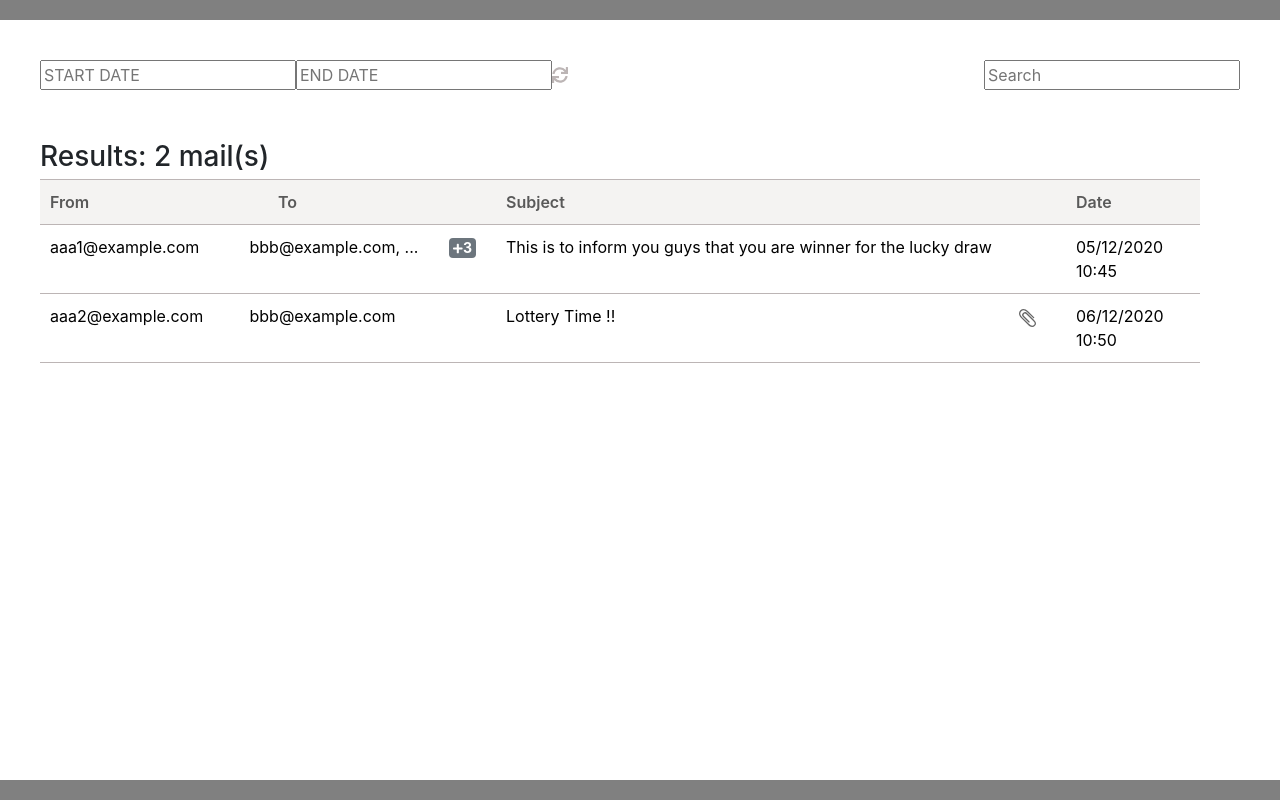
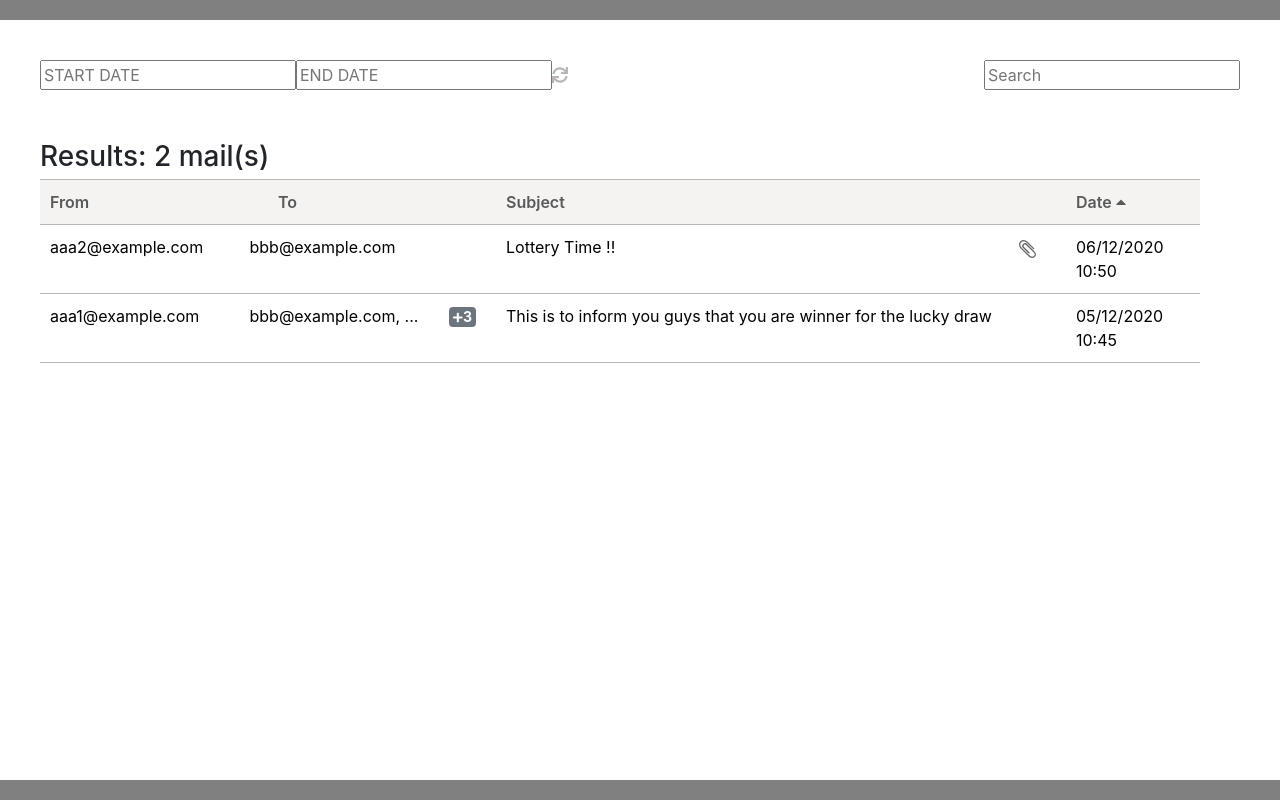
Before and after one commit to Vineeth-Avvaru/mail-archiver, a React (Create React App) app: page /mails in a window 1280 px wide. Built offline with nearby package versions, Linux system fonts and the light colour scheme.

Commit message:
Enums/Date Sort Added

```diff
--- a/src/components/HomeComponent.css
+++ b/src/components/HomeComponent.css
@@ -57,6 +57,10 @@
     width: 10%;
 }
 
+.email-date:hover {
+    cursor: pointer;
+}
+
 .refresh-icon {
     color: #BCB5B5 ;
 }
--- a/src/components/HomeComponent.jsx
+++ b/src/components/HomeComponent.jsx
@@ -4,8 +4,9 @@ import logo from '../logo.png';
 import DatePicker from "react-datepicker";
 import "react-datepicker/dist/react-datepicker.css";
 import Mail from "./MailComponent";
-import { FontAwesomeIcon } from '@fortawesome/react-fontawesome'
-import {faSync } from '@fortawesome/free-solid-svg-icons'
+import { FontAwesomeIcon } from '@fortawesome/react-fontawesome';
+import { faSync, faCaretUp, faCaretDown } from '@fortawesome/free-solid-svg-icons';
+import eOrderType from '../shared/enums/eOrderType';
 
 class Home extends React.Component {
     constructor(props) {
@@ -14,12 +15,14 @@ class Home extends React.Component {
             startDate: null,
             endDate: null,
             mails: this.props.mails,
-            dateFilteredMails : this.props.mails,
-            searchMsg: ""
+            dateFilteredMails: this.props.mails,
+            searchMsg: "",
+            order: eOrderType.normal
         }
 
         this.handleChange = this.handleChange.bind(this);
         this.resetDate = this.resetDate.bind(this);
+        this.changeOrder = this.changeOrder.bind(this);
     }
 
     setStartDate(date) {
@@ -27,8 +30,8 @@ class Home extends React.Component {
     }
 
     setEndDate(date) {
-        this.setState({ endDate: date }, ()=> {
-            if(this.state.startDate != null) {
+        this.setState({ endDate: date }, () => {
+            if (this.state.startDate != null) {
                 let startTime = this.state.startDate.getTime();
                 let endTime = this.state.endDate.getTime();
                 let mailResults = this.props.mails.filter((mail) => {
@@ -36,7 +39,7 @@ class Home extends React.Component {
                     return mailDate >= startTime && mailDate < endTime
                 })
                 console.log(mailResults);
-                this.setState({mails: mailResults , dateFilteredMails: mailResults});
+                this.setState({ mails: mailResults, dateFilteredMails: mailResults });
             }
         });
     }
@@ -45,21 +48,25 @@ class Home extends React.Component {
             startDate: null,
             endDate: null,
         })
-        if(this.state.searchMsg === "") this.setState({mails: this.props.mails})
+        if (this.state.searchMsg === "") this.setState({ mails: this.props.mails })
     }
 
+    changeOrder() {
+        if (this.state.order === eOrderType.normal) this.setState({ order: eOrderType.reverse, mails: this.state.mails.reverse() });
+        else this.setState({ order: eOrderType.normal, mails: this.state.mails.reverse() })
+    }
     handleChange(e) {
         let searchMessage = e.target.value;
-        this.setState({ searchMsg: searchMessage})
-        if(this.state.startDate ===null || this.state.endDate === null) {
-            let mailResults = this.props.mails.filter((mail) => mail.subject.indexOf(searchMessage) !== -1 || mail.body.indexOf(searchMessage)!== -1);
-            this.setState({mails: mailResults});
-            if(searchMessage === "") this.setState({mails: this.props.mails});
+        this.setState({ searchMsg: searchMessage })
+        if (this.state.startDate === null || this.state.endDate === null) {
+            let mailResults = this.props.mails.filter((mail) => mail.subject.indexOf(searchMessage) !== -1 || mail.body.indexOf(searchMessage) !== -1);
+            this.setState({ mails: mailResults });
+            if (searchMessage === "") this.setState({ mails: this.props.mails });
         }
         else {
-            let mailResults = this.state.dateFilteredMails.filter((mail) => mail.subject.indexOf(searchMessage) !== -1 || mail.body.indexOf(searchMessage)!== -1);
-            this.setState({mails: mailResults});
-            if(searchMessage === "") this.setState({mails: this.state.dateFilteredMails});
+            let mailResults = this.state.dateFilteredMails.filter((mail) => mail.subject.indexOf(searchMessage) !== -1 || mail.body.indexOf(searchMessage) !== -1);
+            this.setState({ mails: mailResults });
+            if (searchMessage === "") this.setState({ mails: this.state.dateFilteredMails });
         }
     }
 
@@ -120,7 +127,7 @@ class Home extends React.Component {
                             <span className="email-from">From</span>
                             <span className="email-to">To</span>
                             <span className="email-sub">Subject</span>
-                            <span className="email-date">Date</span>
+                            <span className="email-date" onClick={this.changeOrder}>Date {this.state.order === eOrderType.normal ? <FontAwesomeIcon icon={faCaretUp} /> : <FontAwesomeIcon icon={faCaretDown} />}</span>
                         </div>
                         <div>
                             <Mail mails={this.state.mails} />
--- a/src/components/MailComponent.jsx
+++ b/src/components/MailComponent.jsx
@@ -8,7 +8,7 @@ import { faPlus } from '@fortawesome/free-solid-svg-icons'
 
 function Mail(props) {
 
-    const archivesMails = props.mails.map((archivedMail, index) => {
+    const archivedMails = props.mails.map((archivedMail, index) => {
         return (
             <Link key={index} to={`/mails/${index}`} className="mail-body-container">
                 <span className="email-from-body">{archivedMail.from}</span>
@@ -38,7 +38,7 @@ function Mail(props) {
     })
     return (
         <div>
-            {archivesMails}
+            {archivedMails}
         </div>
     )
 }
--- /dev/null
+++ b/src/shared/enums/eOrderType.js
@@ -0,0 +1,6 @@
+const eOrderType = {
+    normal : "normal",
+    reverse: "reverse"
+};
+
+export default eOrderType;
--- a/src/shared/mails.js
+++ b/src/shared/mails.js
@@ -1,4 +1,12 @@
 const Mails = [
+    {
+        from: "aaa2@example.com",
+        to: ["bbb@example.com"],
+        subject: "Lottery Time !! ",
+        date: "06/12/2020 10:50",
+        body: "Only 1 out of 50k won the lotter and it's you!! Sending you the document to fill your bank account info.",
+        attachment: true
+    },
     {
         from: "aaa1@example.com",
         to: ["bbb@example.com","ccc@example.com","ddd@example.com"],
@@ -6,14 +14,6 @@ const Mails = [
         date: "05/12/2020 10:45",
         body: "Hurrayyy!! It's lucky time!!",
         attachment: false
-    },
-    {
-        from: "aaa2@example.com",
-        to: ["bbb@example.com"],
-        subject: "Lottery Time !! ",
-        date: "06/12/2020 10:50",
-        body: "Only 1 out of 50k won the lotter and it's you!! Sending you the document to fill your bank account info.",
-        attachment: true
     }
 ];
 
```
